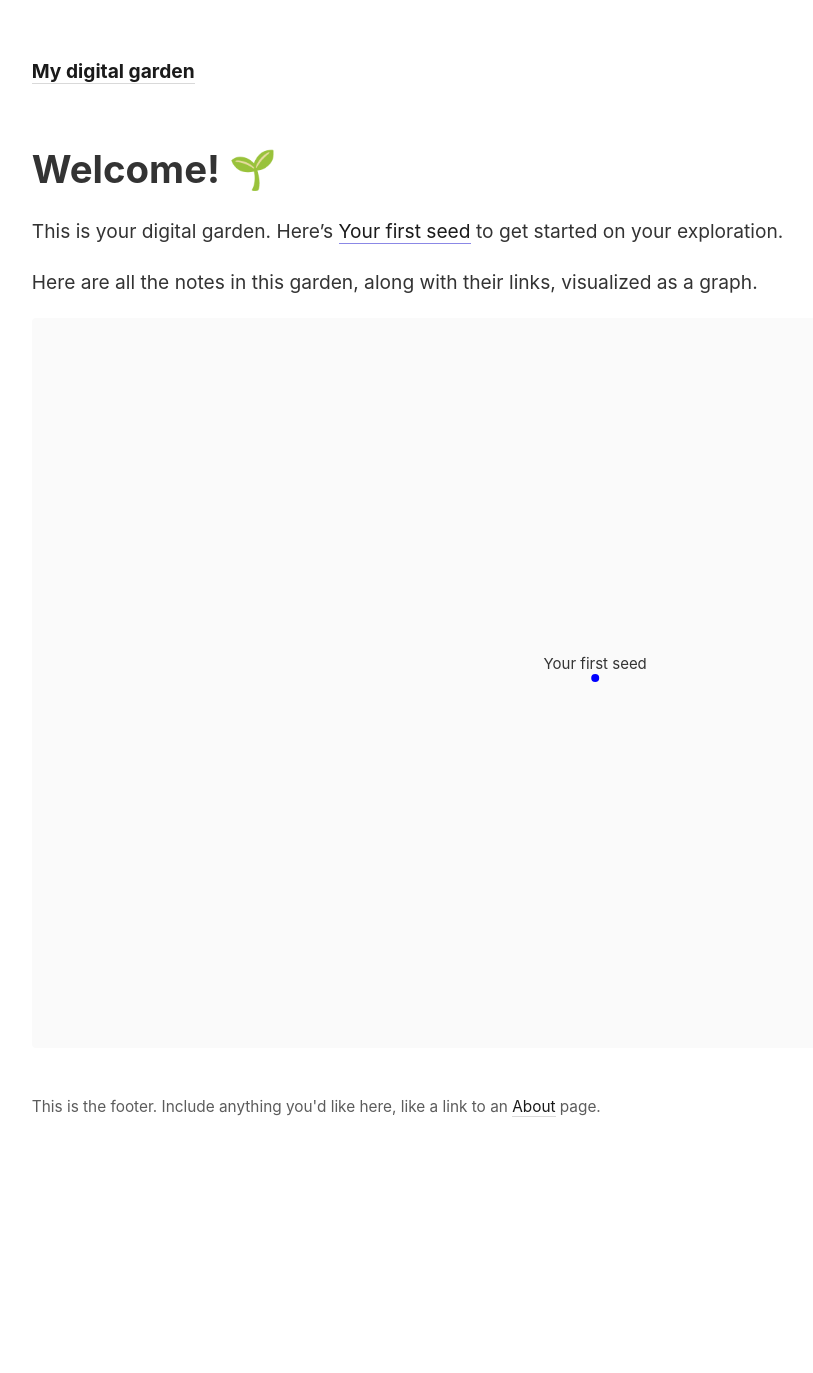
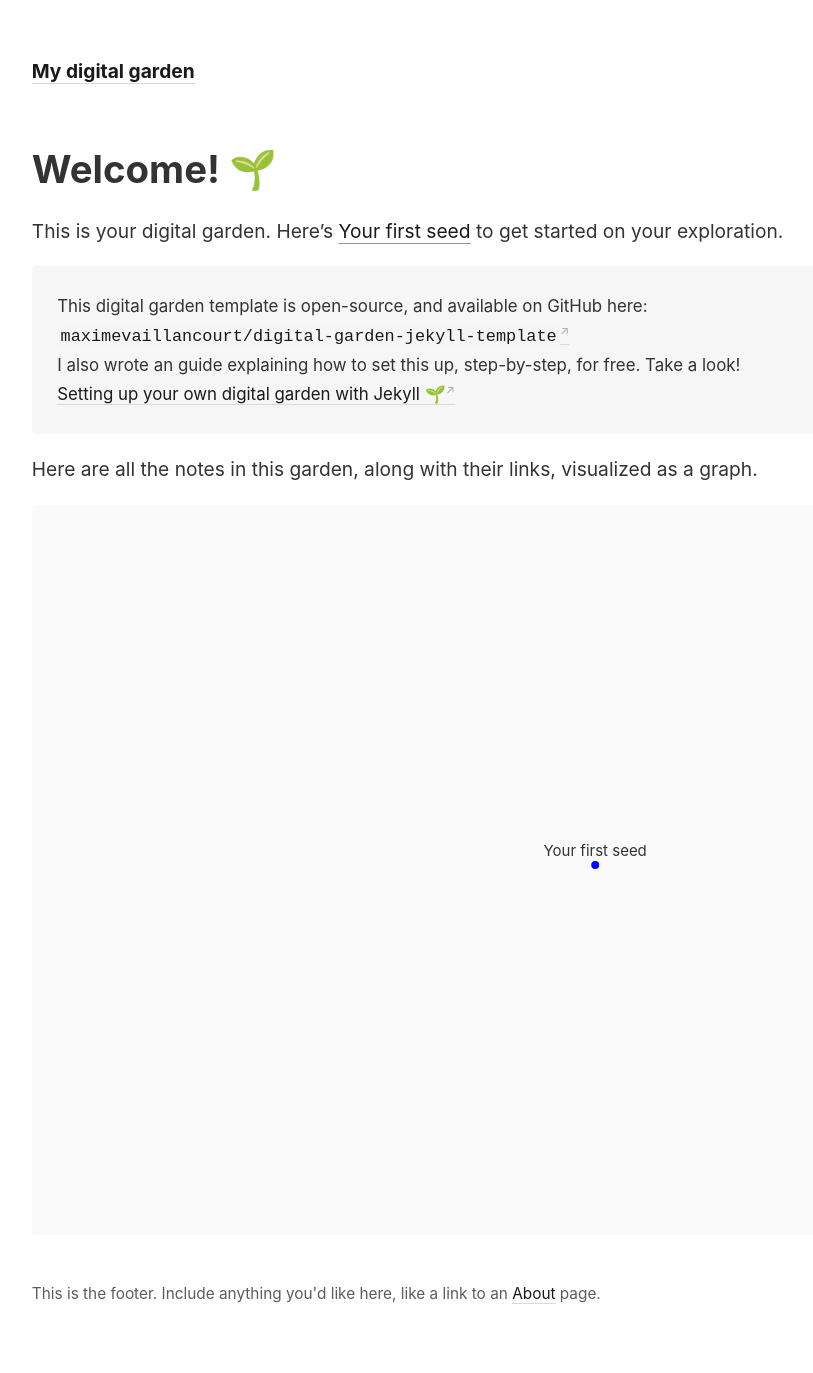
Before and after one commit to Mochael/digital_garden, a Jekyll site: the page built from _pages/index.md, in a window 1280 px wide. Shown: the whole page, without its empty margins (45-858 px from the left). Built offline with Jekyll 4.4.1, drawn with Linux system fonts in a browser that asks for light colours; before the commit the page ends 1187 px from its top, so only the background shows below that.

Commit message:
Add link to GitHub repo and setup guide on index page

```diff
--- a/_pages/index.md
+++ b/_pages/index.md
@@ -9,6 +9,14 @@ permalink: /
 
 This is your digital garden. Here's [[Your first seed]] to get started on your exploration.
 
+> This digital garden template is open-source, and available on GitHub here:
+>
+> [`maximevaillancourt/digital-garden-jekyll-template`](https://github.com/maximevaillancourt/digital-garden-jekyll-template)
+>
+> I also wrote an guide explaining how to set this up, step-by-step, for free. Take a look!
+>
+> [Setting up your own digital garden with Jekyll 🌱](https://maximevaillancourt.com/blog/setting-up-your-own-digital-garden-with-jekyll)
+
 <p>Here are all the notes in this garden, along with their links, visualized as a graph.</p>
 
 {% include notes_graph.html %}
```
